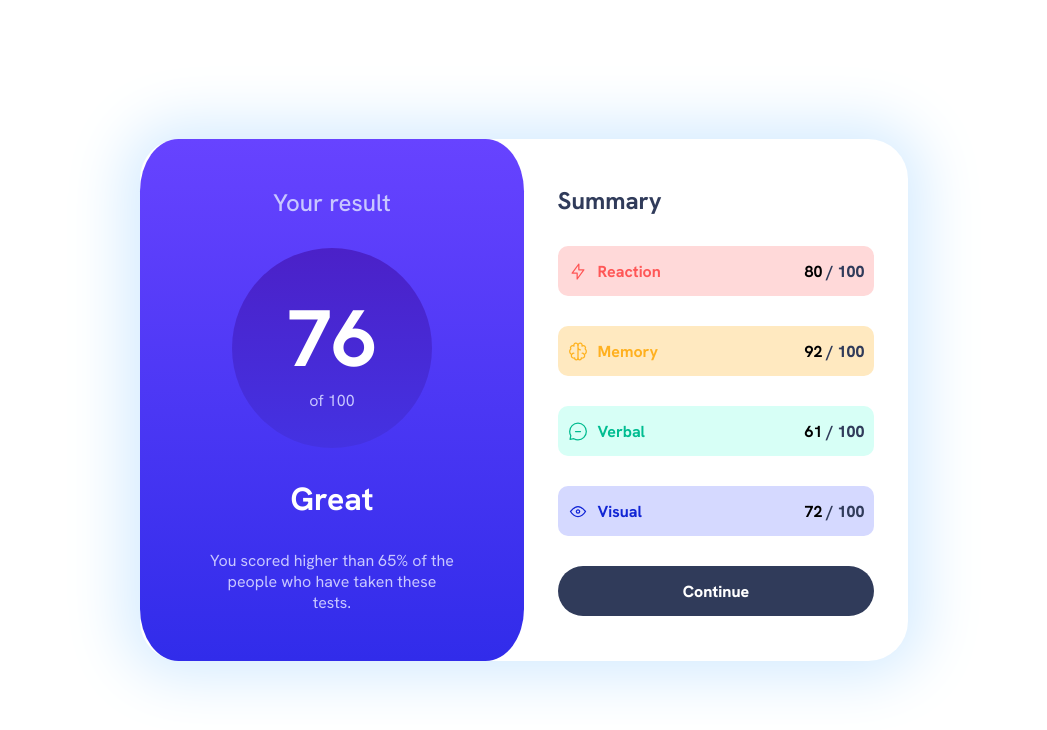
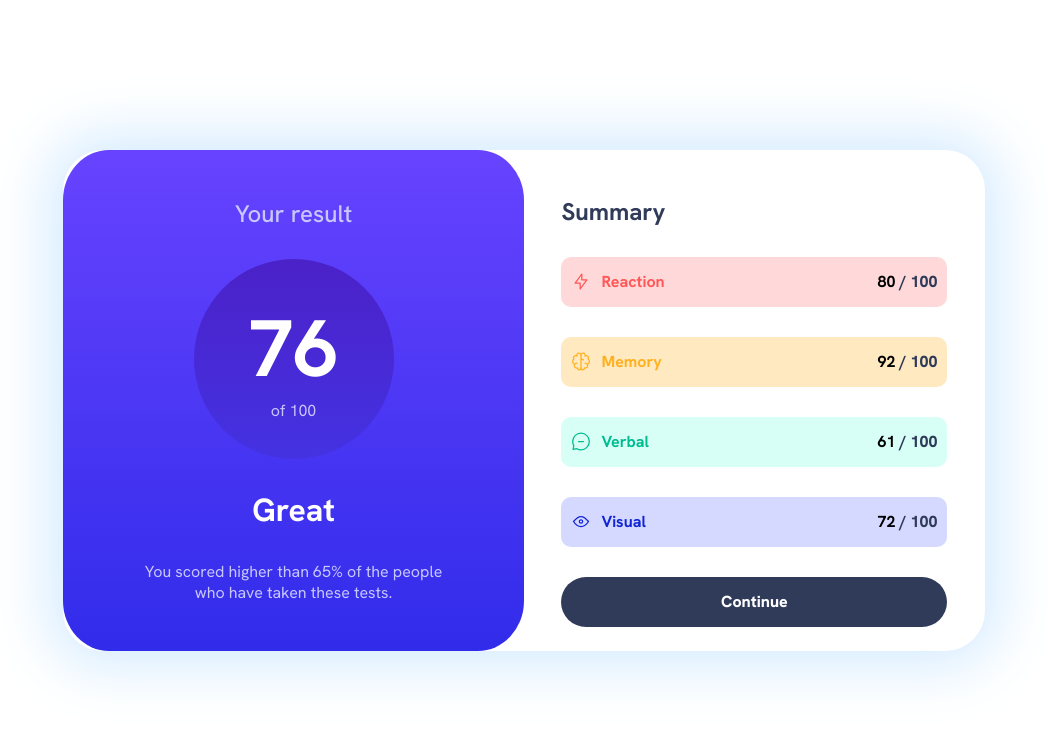
Before and after one commit to Luispmv/ResumenResultadosComponente, a plain HTML site: page index.html in a window 1536 px wide. Shown: the whole page, without its empty margins (244-1291 px from the left). Drawn offline with Linux system fonts and the light colour scheme.

Commit message:
Nuevos cambios en los mediaqueries

```diff
--- a/styles.css
+++ b/styles.css
@@ -149,7 +149,7 @@
     background: var(--mainbackground);
 }
 
-@media(min-width:1440px){
+@media(min-width:1024px){
     body{
         display: flex;
     justify-content: center;
@@ -159,7 +159,7 @@
     .mainCard{
         display: flex;
         flex-direction: row;
-        width: 50%;
+        width: 60%;
         -webkit-box-shadow: 0px 0px 60px 15px rgba(212,235,255,1);
         -moz-box-shadow: 0px 0px 60px 15px rgba(212,235,255,1);
         box-shadow: 0px 0px 60px 15px rgba(212,235,255,1);
```
